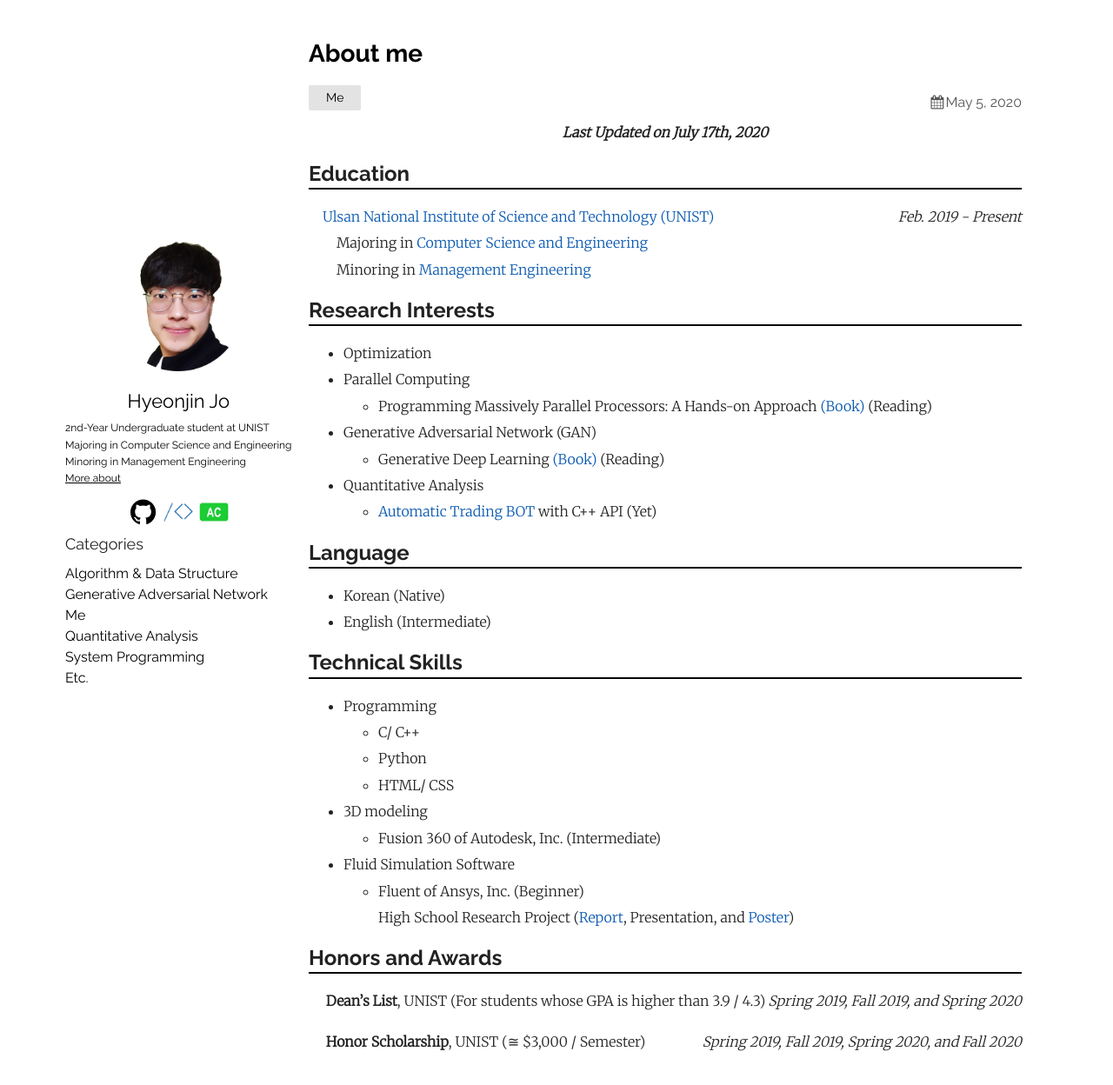
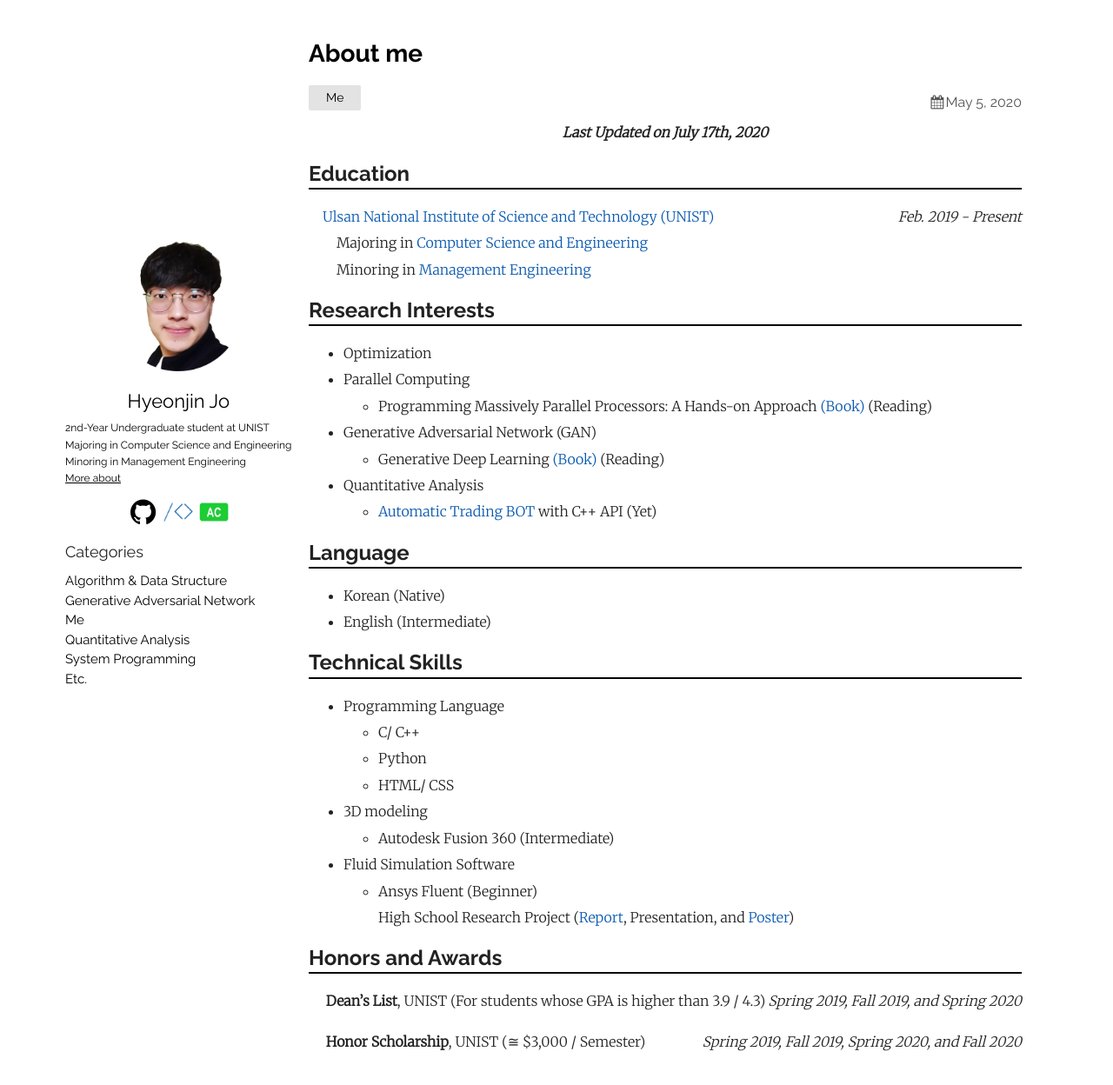
Before and after one commit to thinkin9/thinkin9.github.io, a Jekyll site: the page built from _posts/2020-05-05-About-me.markdown, in a window 1280 px wide and 1258 px high. Shown: the top 1248 px of the window at 87% size. Built offline with Jekyll 4.4.1, drawn with Linux system fonts in a browser that asks for light colours.

Commit message:
20200731

```diff
--- a/_layouts/default.html
+++ b/_layouts/default.html
@@ -51,7 +51,7 @@
         </a>
       </ul>
       <div class="site-category">
-        <p style="margin-bottom: 0.5em; margin-top: -1em;">Categories</p>
+        <p style="margin-bottom: 0.5em; margin-top: -0.5em;">Categories</p>
         <li><a href="/category/Algorithm.html">Algorithm & Data Structure</a>
           <ul>
             {% for post in site.categories["Algorithm&Data_Structure"] %}
--- a/_posts/2020-05-05-About-me.markdown
+++ b/_posts/2020-05-05-About-me.markdown
@@ -35,14 +35,14 @@ categories: Me
 ## Technical Skills
 <hr style="height: 2px; border:none; margin-top: -1em; margin-bottom:0.5em; padding: 0; background:black">
 
-* Programming
+* Programming Language
     * C/ C++
     * Python
     * HTML/ CSS
 * 3D modeling
-    * Fusion 360 of Autodesk, Inc. (Intermediate)
+    * Autodesk Fusion 360 (Intermediate)
 * Fluid Simulation Software
-    * Fluent of Ansys, Inc. (Beginner)
+    * Ansys Fluent (Beginner)
     High School Research Project (<a href="/inventory/Report.hwp">Report</a>, Presentation, and <a href="/inventory/Poster.pdf">Poster</a>)
 
 ## Honors and Awards
--- a/_posts/2020-07-29-What's-the-Generative-Adversarial-Network.markdown
+++ b/_posts/2020-07-29-What-is-Generative-Adversarial-Network.markdown
@@ -14,6 +14,7 @@ In last two decades, many improvements of machine learning were primarily focuse
 
 ## Advantages
 <hr style="height: 2px; border:none; margin-top: -1em; margin-bottom:0.5em; padding: 0; background:black">
+
 1.
 2.
 3.
--- a/_sass/plain.scss
+++ b/_sass/plain.scss
@@ -271,7 +271,7 @@ main {
   }
   li a{
     display: block;
-    font-size: 16px;
+    font-size: 15px;
     text-decoration: none;
     position: relative;
     margin: 0;
@@ -290,10 +290,10 @@ main {
   }
   li ul li a{
     display: block;
-    font-size: 14px;
+    font-size: 12px;
     text-decoration: none;
     margin: 0;
-    margin-left: 1em;
+    margin-left: 0.5em;
     padding: 0;
   }
 }
```
Also changed, not shown: other parts of _posts/2020-07-29-What-is-Generative-Adversarial-Network.markdown (+1 -1 lines), _posts/2020-07-31-Learn-about-Indicators.markdown (added, +54 -0 lines), img/STF.svg (added), img/STS.svg (added).
